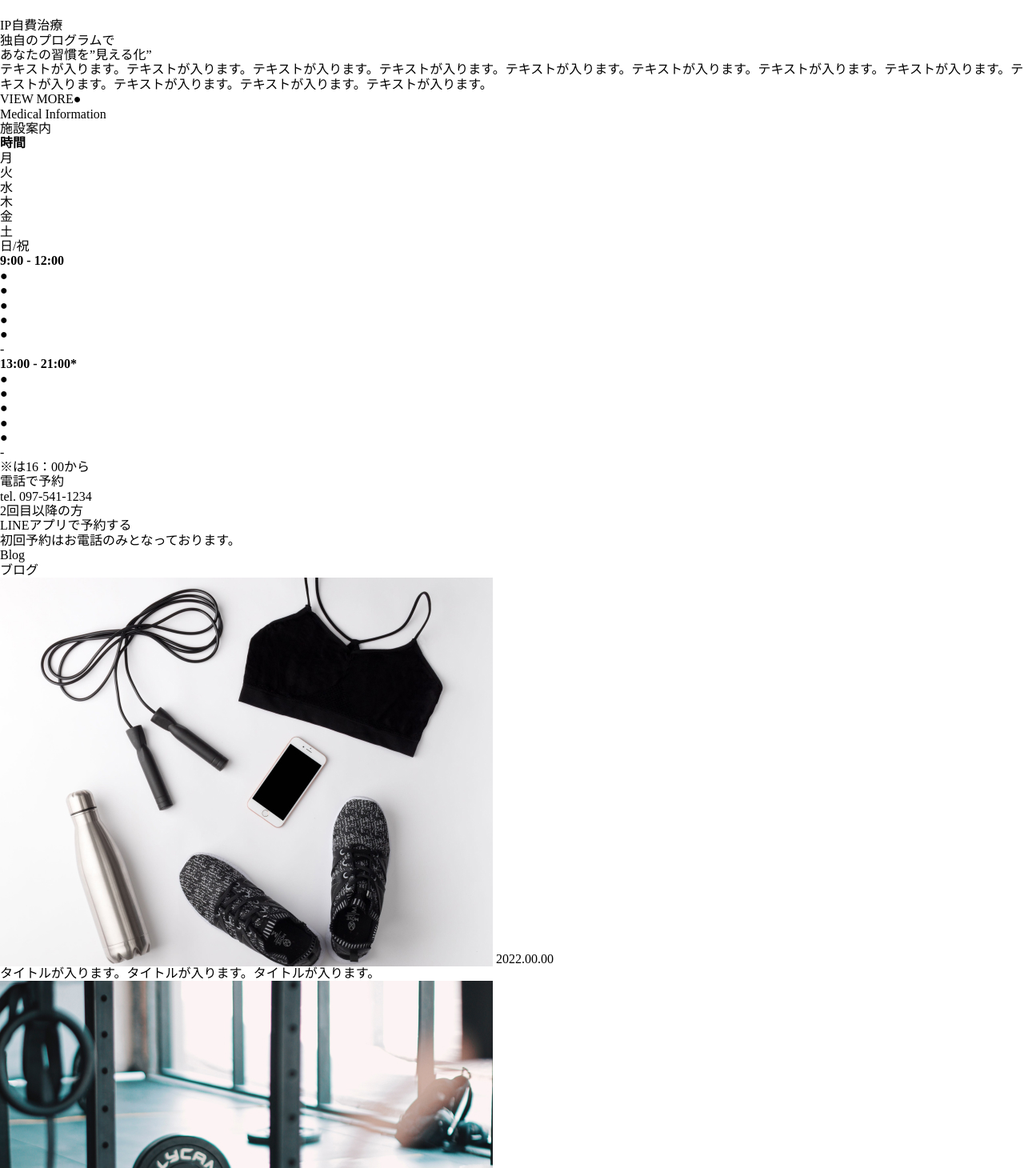
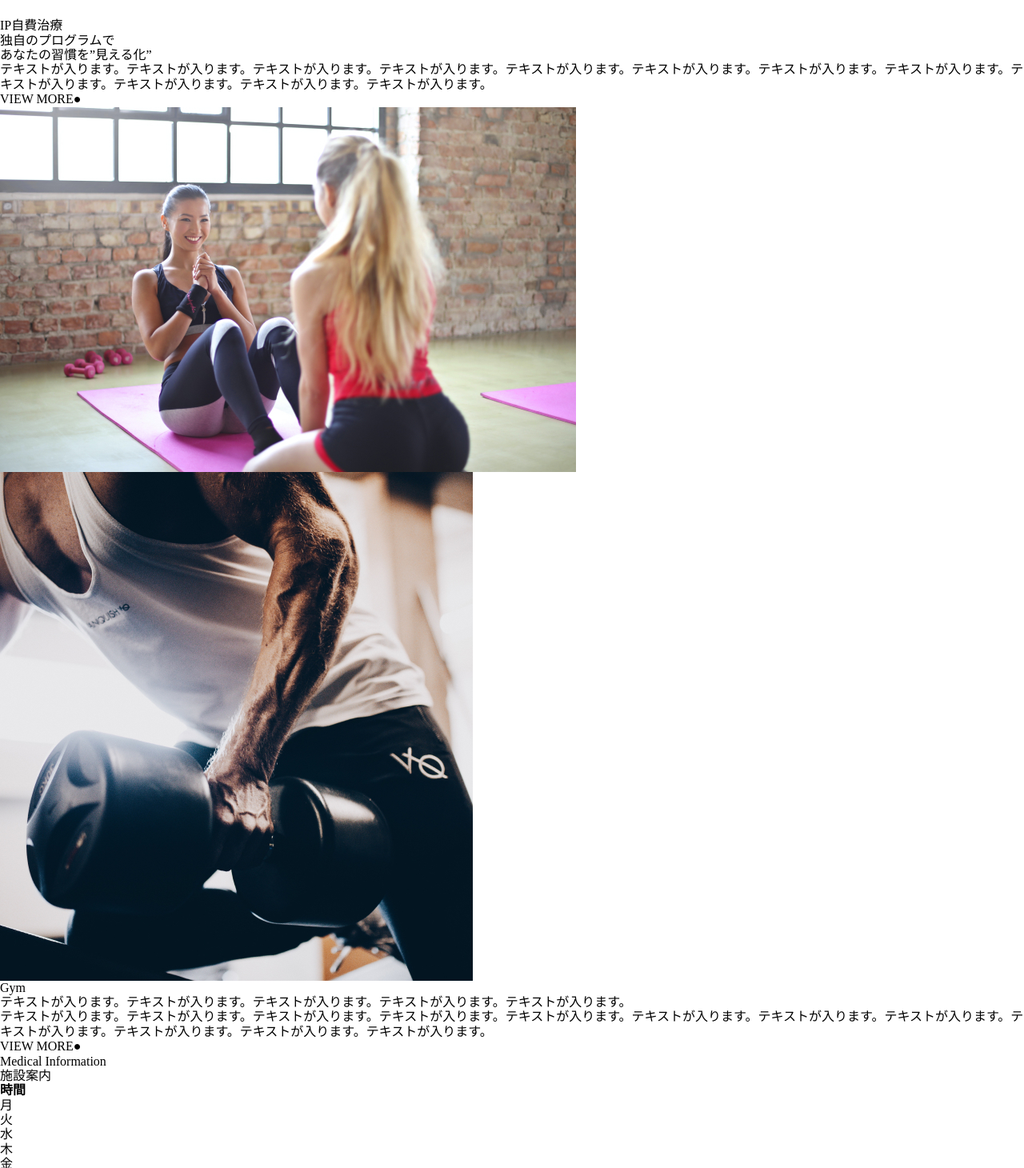
Before and after one commit to rinronron/salon, a plain HTML site: page index.html in a window 1280 px wide. Shown: the part 1340-2800 px from the top of the page at 80% size. Drawn offline with Linux system fonts and the light colour scheme; some packages are replaced by stand-ins of ours.

Commit message:
Update index.html

```diff
--- a/index.html
+++ b/index.html
@@ -51,11 +51,21 @@
                 <h2 class="judo">Judo therapist</h2>
                 <img class="line" src="img/Mask group 1.png">
             </div>
-            <img src="img/lukas-blazek-mcSDtbWXUZU-unsplash-removebg-preview 1.png" alt="">
-            <h2 class="ip-title">IP<span class="jp">自費治療</span></h2>
-            <p class="ip-lead">独自のプログラムで<br>あなたの習慣を”見える化”</p>
-            <p class="ip-text">テキストが入ります。テキストが入ります。テキストが入ります。テキストが入ります。テキストが入ります。テキストが入ります。テキストが入ります。テキストが入ります。テキストが入ります。テキストが入ります。テキストが入ります。テキストが入ります。</p>
-            <p class="more"><a href="#">VIEW MORE<span>●</span></a></p>
+            <div class="ip">
+                <img src="img/lukas-blazek-mcSDtbWXUZU-unsplash-removebg-preview 1.png" alt="">
+                <h2 class="ip-title">IP<span class="jp">自費治療</span></h2>
+                <p class="lead">独自のプログラムで<br>あなたの習慣を”見える化”</p>
+                <p class="text">テキストが入ります。テキストが入ります。テキストが入ります。テキストが入ります。テキストが入ります。テキストが入ります。テキストが入ります。テキストが入ります。テキストが入ります。テキストが入ります。テキストが入ります。テキストが入ります。</p>
+                <p class="more"><a href="#">VIEW MORE<span>●</span></a></p>
+           </div>
+            <img src="img/bruce-mars-HHXdPG_eTIQ-unsplash 1.jpg" alt="">
+            <div class="gym">
+                <img src="img/lorenzo-hamers-jvIaut-V9a4-unsplash 1.jpg" alt="">
+                <h2 class="gym-title">Gym</h2>
+                <p class="lead">テキストが入ります。テキストが入ります。テキストが入ります。テキストが入ります。テキストが入ります。</p>
+                <p class="text">テキストが入ります。テキストが入ります。テキストが入ります。テキストが入ります。テキストが入ります。テキストが入ります。テキストが入ります。テキストが入ります。テキストが入ります。テキストが入ります。テキストが入ります。テキストが入ります。</p>
+                <p class="more"><a href="#">VIEW MORE<span>●</span></a></p>
+            </div>
         </section>
 
         <section id="information">
@@ -103,6 +113,7 @@
                     <time datetime="2022-00-00">2022.00.00</time>
                     <p>タイトルが入ります。タイトルが入ります。タイトルが入ります。</p>
                 </article>
+                <p class="more"><a href="#">VIEW MORE<span>●</span></a></p>
             </div>
         </section>
 
```
